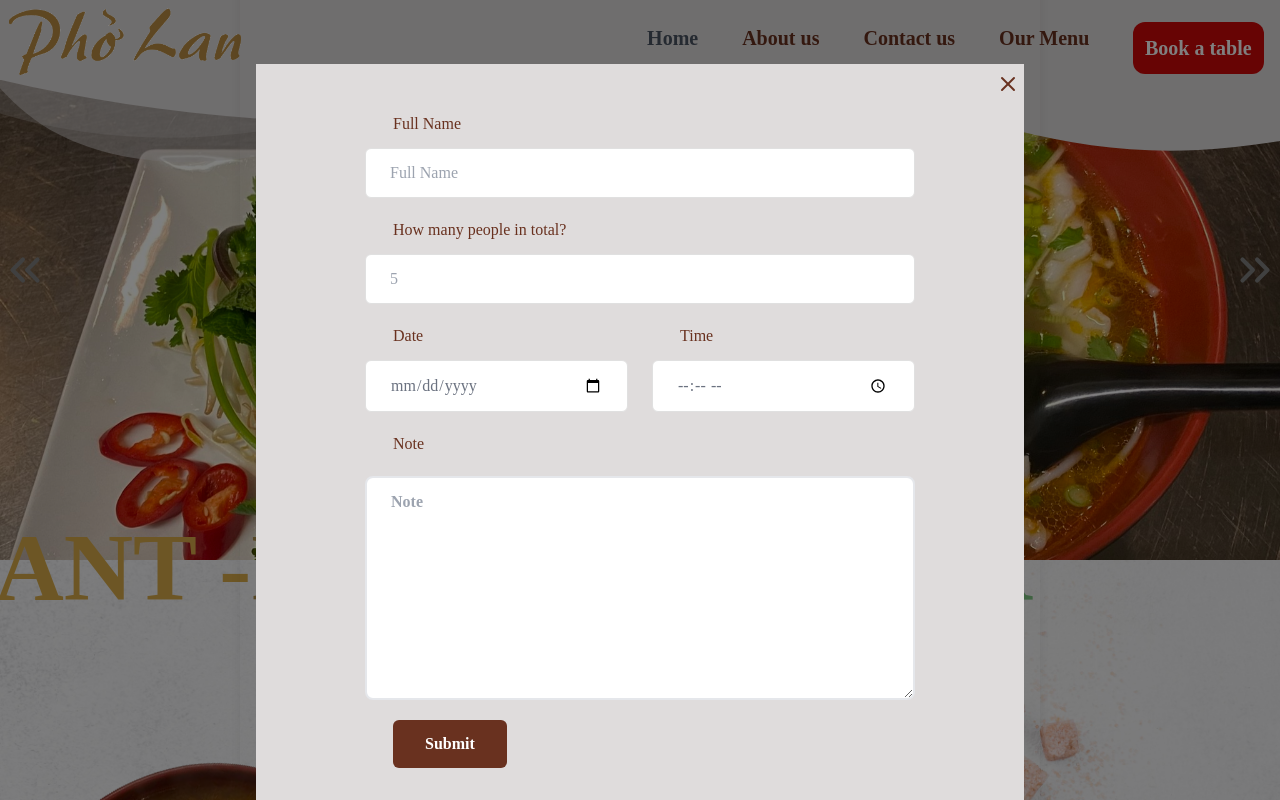
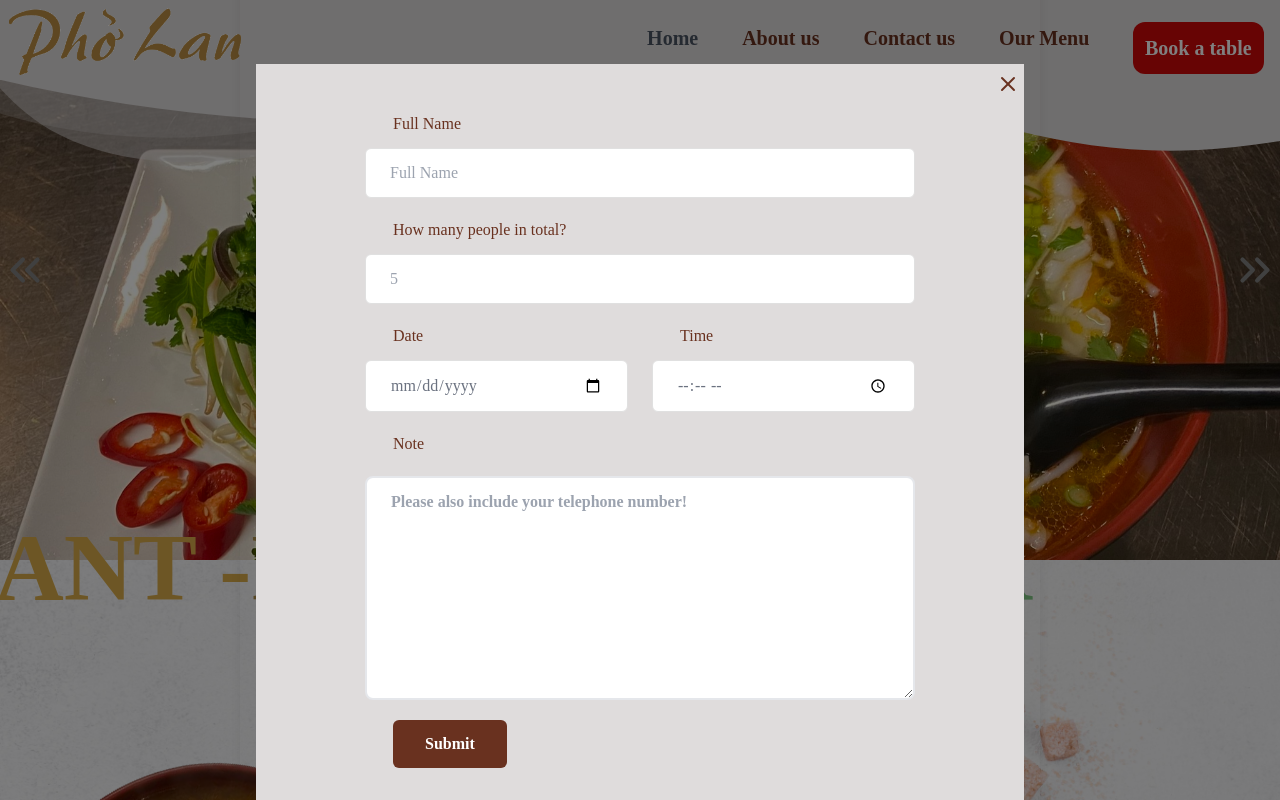
Before and after one commit to Angelica2310/restaurant-web, a Next.js app: page / in a window 1280 px wide. Both pictures are taken after a click on the button "Book a table". Shown: the top 800 px of the page. Built offline with nearby package versions, Linux system fonts and the light colour scheme; a web font is replaced by a local one.

Commit message:
form updated

```diff
--- a/src/components/BookingForm.tsx
+++ b/src/components/BookingForm.tsx
@@ -138,7 +138,7 @@ export default function BookingForm({ setFormOpen }) {
             <div className="flex items-center space-x-6">
               <textarea
                 name="note"
-                placeholder="Note"
+                placeholder="Please also include your telephone number!"
                 className="block w-full h-32 px-6 py-3 mt-2 text-base text-gray-700 placeholder-gray-400 bg-white border-2 border-gray-200 rounded-lg md:h-56    focus:border-[--darktext] focus:outline-none"
               ></textarea>
             </div>
```
